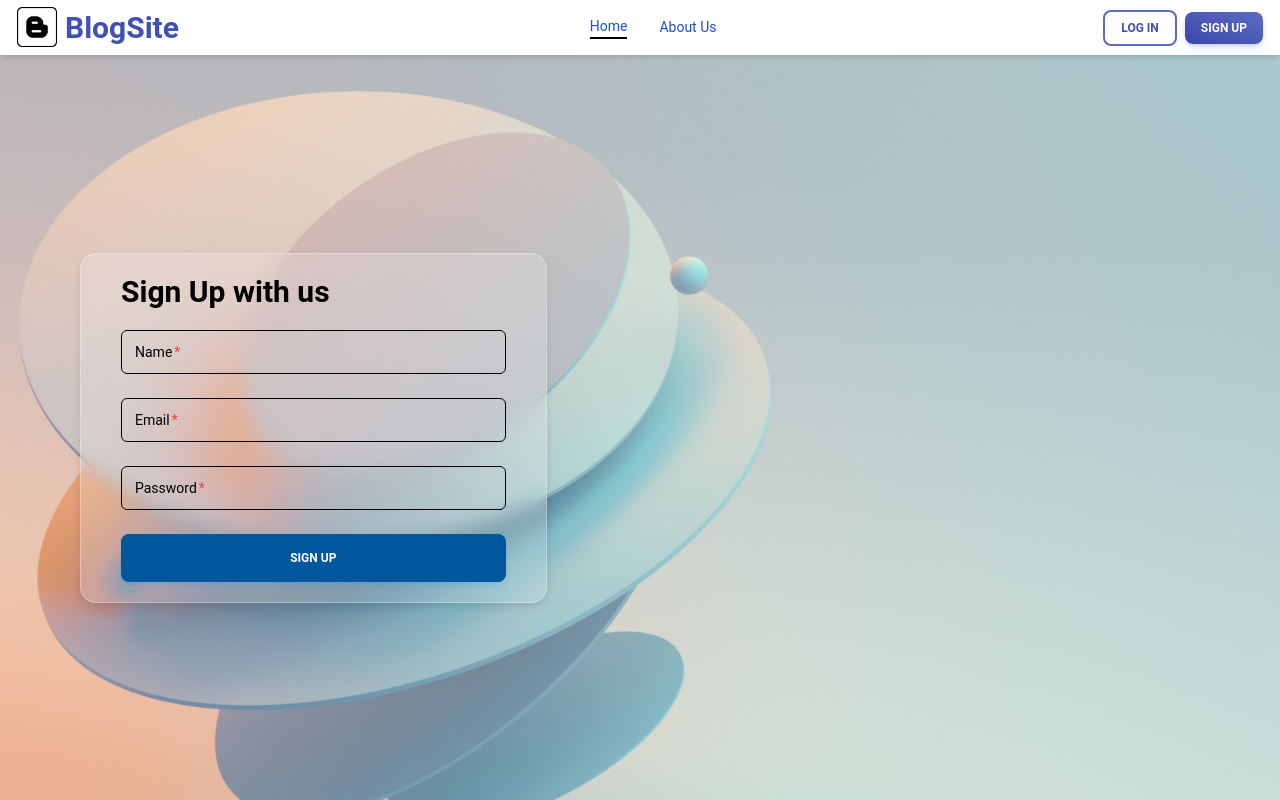
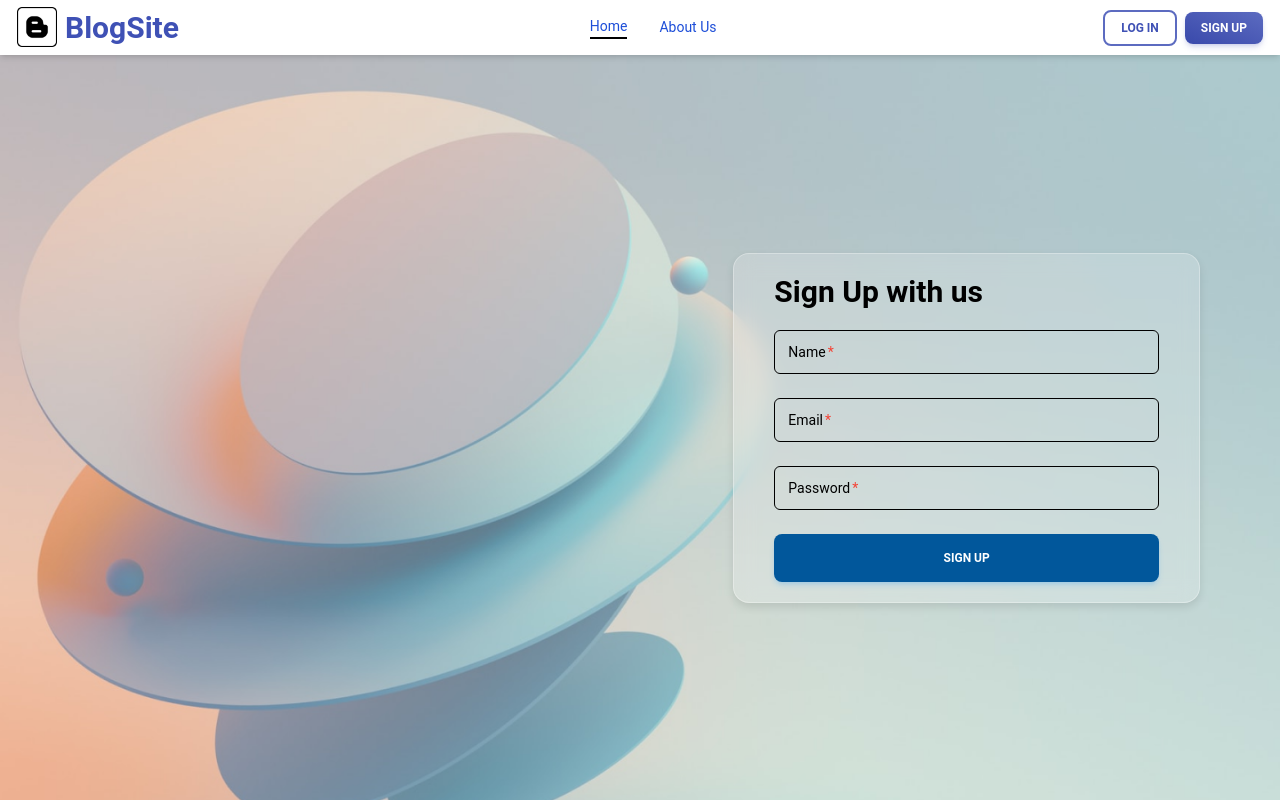
Before and after one commit to MayureshGawas99/BlogSiteFrontend, a React (Create React App) app: page /signup in a window 1280 px wide. Built offline with nearby package versions, Linux system fonts and the light colour scheme; no server answers.

Commit message:
fixed signup page

```diff
--- a/src/pages/LoginPage.js
+++ b/src/pages/LoginPage.js
@@ -64,7 +64,7 @@ const LoginPage = () => {
               label="Email"
               type="email"
               required
-              className="text-black !border-black !border-t-black"
+              className="text-black !border-black focus:border-t-0"
               labelProps={{
                 className: "!text-black", // Style the label for dark theme
               }}
@@ -79,7 +79,7 @@ const LoginPage = () => {
               label="Password"
               type="password"
               required
-              className="text-black !border-black !border-t-black"
+              className="text-black !border-black focus:border-t-0"
               labelProps={{
                 className: "!text-black", // Style the label for dark theme
               }}
--- a/src/pages/SignUpPage.js
+++ b/src/pages/SignUpPage.js
@@ -38,7 +38,7 @@ const SignUpPage = () => {
     }
   };
   return (
-    <div className="flex items-center justify-center h-full px-0 login-bg md:justify-start lg:px-20 md:px-16">
+    <div className="flex items-center justify-center h-full px-0 login-bg md:justify-end lg:px-20 md:px-16">
       <div className="w-10/12 md:w-8/12 lg:px-10 lg:w-5/12 glassmorphism ">
         <form>
           <div className="mb-5 text-lg font-bold md:text-3xl">
@@ -50,9 +50,9 @@ const SignUpPage = () => {
               label="Name"
               type="text"
               required
-              className="text-black !border-black !border-t-black"
+              className="text-black !border-black focus:border-t-0  "
               labelProps={{
-                className: "!text-black", // Style the label for dark theme
+                className: "!text-black z-20 ", // Style the label for dark theme
               }}
               onChange={(e) => {
                 setName(e.target.value);
@@ -65,7 +65,7 @@ const SignUpPage = () => {
               label="Email"
               type="email"
               required
-              className="text-black !border-black !border-t-black"
+              className="text-black !border-black focus:border-t-0"
               labelProps={{
                 className: "!text-black", // Style the label for dark theme
               }}
@@ -80,7 +80,7 @@ const SignUpPage = () => {
               label="Password"
               type="password"
               required
-              className="text-black !border-black !border-t-black "
+              className="text-black !border-black focus:border-t-0 "
               labelProps={{
                 className: "!text-black", // Style the label for dark theme
               }}
```
